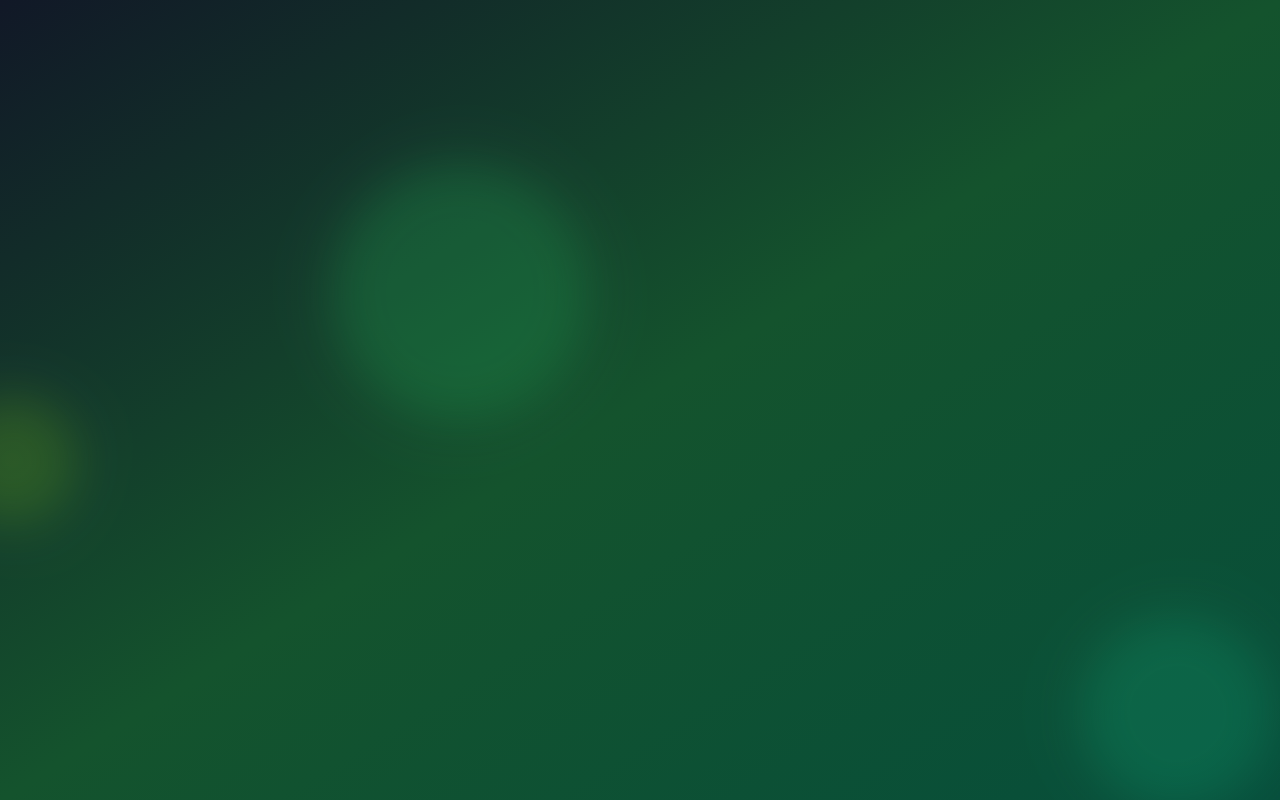
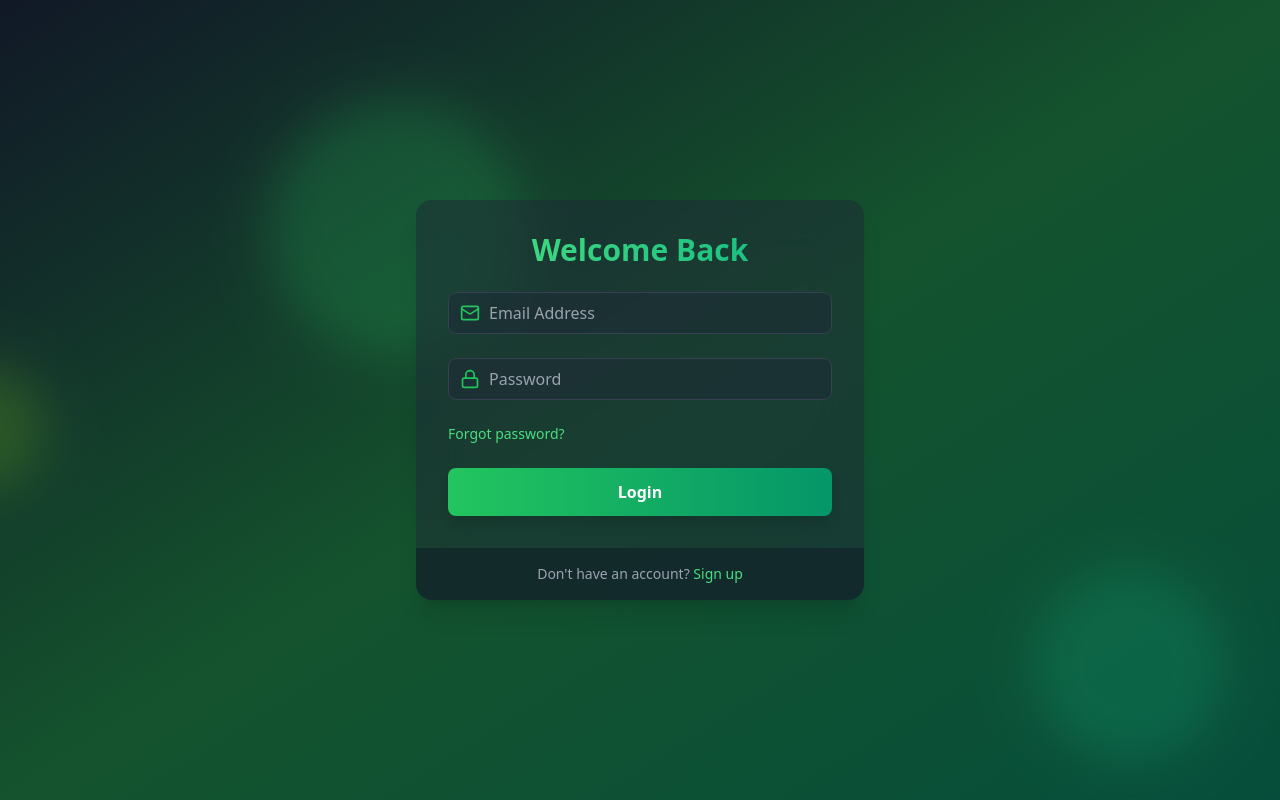
Before and after one commit to SurenAND/authentication, a React (Vite) app in the folder frontend/: page /login in a window 1280 px wide. Before the commit this address had no page. Built offline with nearby package versions, Linux system fonts and the light colour scheme.

Commit message:
feat: login page

```diff
--- a/frontend/src/App.jsx
+++ b/frontend/src/App.jsx
@@ -2,6 +2,7 @@
 import FloatingShape from "./components/FloatingShape";
 import SignUpPage from "./pages/SignUpPage";
 import { useAuthStore } from "./store/authStore";
+import LoginPage from "./pages/LoginPage";
 
 // redirect authenticated users to the home page
 const RedirectAuthenticatedUser = ({ children }) => {
@@ -51,6 +52,14 @@
             </RedirectAuthenticatedUser>
           }
         />
+        <Route
+          path="/login"
+          element={
+            <RedirectAuthenticatedUser>
+              <LoginPage />
+            </RedirectAuthenticatedUser>
+          }
+        />
       </Routes>
     </div>
   );
--- /dev/null
+++ b/frontend/src/pages/LoginPage.jsx
@@ -0,0 +1,77 @@
+import { useState } from "react";
+import { motion } from "framer-motion";
+import { Mail, Lock, Loader } from "lucide-react";
+import { Link } from "react-router-dom";
+import Input from "../components/Input";
+import { useAuthStore } from "../store/authStore";
+
+const LoginPage = () => {
+	const [email, setEmail] = useState("");
+	const [password, setPassword] = useState("");
+
+	const { login, isLoading, error } = useAuthStore();
+
+	const handleLogin = async (e) => {
+		e.preventDefault();
+		await login(email, password);
+	};
+
+	return (
+		<motion.div
+			initial={{ opacity: 0, y: 20 }}
+			animate={{ opacity: 1, y: 0 }}
+			transition={{ duration: 0.5 }}
+			className='max-w-md w-full bg-gray-800 bg-opacity-50 backdrop-filter backdrop-blur-xl rounded-2xl shadow-xl overflow-hidden'
+		>
+			<div className='p-8'>
+				<h2 className='text-3xl font-bold mb-6 text-center bg-gradient-to-r from-green-400 to-emerald-500 text-transparent bg-clip-text'>
+					Welcome Back
+				</h2>
+
+				<form onSubmit={handleLogin}>
+					<Input
+						icon={Mail}
+						type='email'
+						placeholder='Email Address'
+						value={email}
+						onChange={(e) => setEmail(e.target.value)}
+					/>
+
+					<Input
+						icon={Lock}
+						type='password'
+						placeholder='Password'
+						value={password}
+						onChange={(e) => setPassword(e.target.value)}
+					/>
+
+					<div className='flex items-center mb-6'>
+						<Link to='/forgot-password' className='text-sm text-green-400 hover:underline'>
+							Forgot password?
+						</Link>
+					</div>
+					{error && <p className='text-red-500 font-semibold mb-2'>{error}</p>}
+
+					<motion.button
+						whileHover={{ scale: 1.02 }}
+						whileTap={{ scale: 0.98 }}
+						className='w-full py-3 px-4 bg-gradient-to-r from-green-500 to-emerald-600 text-white font-bold rounded-lg shadow-lg hover:from-green-600 hover:to-emerald-700 focus:outline-none focus:ring-2 focus:ring-green-500 focus:ring-offset-2 focus:ring-offset-gray-900 transition duration-200'
+						type='submit'
+						disabled={isLoading}
+					>
+						{isLoading ? <Loader className='w-6 h-6 animate-spin  mx-auto' /> : "Login"}
+					</motion.button>
+				</form>
+			</div>
+			<div className='px-8 py-4 bg-gray-900 bg-opacity-50 flex justify-center'>
+				<p className='text-sm text-gray-400'>
+					Don't have an account?{" "}
+					<Link to='/signup' className='text-green-400 hover:underline'>
+						Sign up
+					</Link>
+				</p>
+			</div>
+		</motion.div>
+	);
+};
+export default LoginPage;
```
